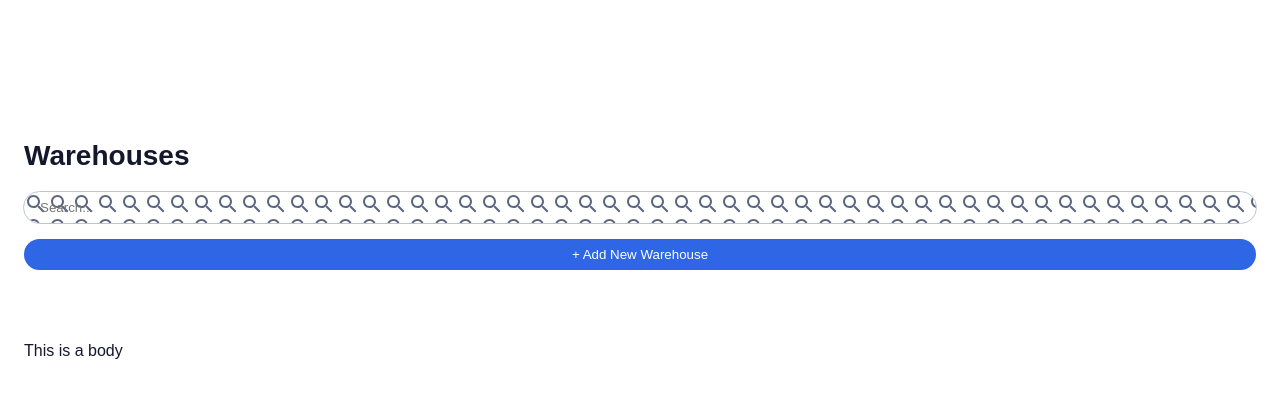
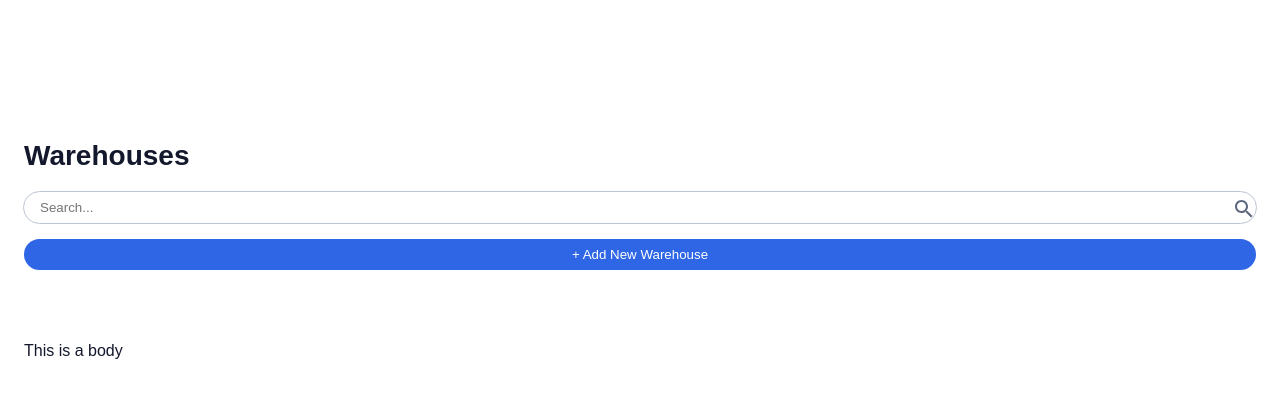
Before and after one commit to DavidGluzman13/InStock-front, a React (Create React App) app: page /warehouses in a window 1280 px wide. Shown: the top 398 px of the page. Built offline with nearby package versions, Linux system fonts and the light colour scheme.

Commit message:
re-fix folder names

```diff
--- a/src/components/WarehouseInformation/WarehouseInformation.jsx
+++ b/src/components/WarehouseInformation/WarehouseInformation.jsx
@@ -1,4 +1,4 @@
-import WarehouseDetails from "../Warehouse Details/WarehouseDetails";
+import WarehouseDetails from "../WarehouseDetails/WarehouseDetails";
 import WarehouseInventoryList from "../WarehouseInventoryList/WarehouseInventoryList";
 
 export default function WarehouseInformation() {
--- a/src/components/WarehouseList/WarehouseList.scss
+++ b/src/components/WarehouseList/WarehouseList.scss
@@ -30,6 +30,8 @@
     outline: 1px solid $color-instock-cloud;
     padding: 8px 1rem;
     background-image: url("../../assets/Icons/search-24px.svg");
+    background-repeat: no-repeat;
+    background-position: right 5px;
     &:focus {
       outline: 1px solid $color-instock-indigo;
     }
--- a/src/pages/Warehouse/Warehouse.jsx
+++ b/src/pages/Warehouse/Warehouse.jsx
@@ -1,5 +1,5 @@
-import WarehouseEdit from "../../components/Warehouse Edit/WarehouseEdit";
-import WarehouseAdd from "../../components/Warehouse Add/WarehouseAdd";
+import WarehouseEdit from "../../components/WarehouseEdit/WarehouseEdit";
+import WarehouseAdd from "../../components/WarehouseAdd/WarehouseAdd";
 import WarehouseInformation from "../../components/WarehouseInformation/WarehouseInformation";
 import WarehouseList from "../../components/WarehouseList/WarehouseList";
 
```
Also changed, not shown: src/pages/Inventory/Inventory.jsx (+4 -4 lines).
